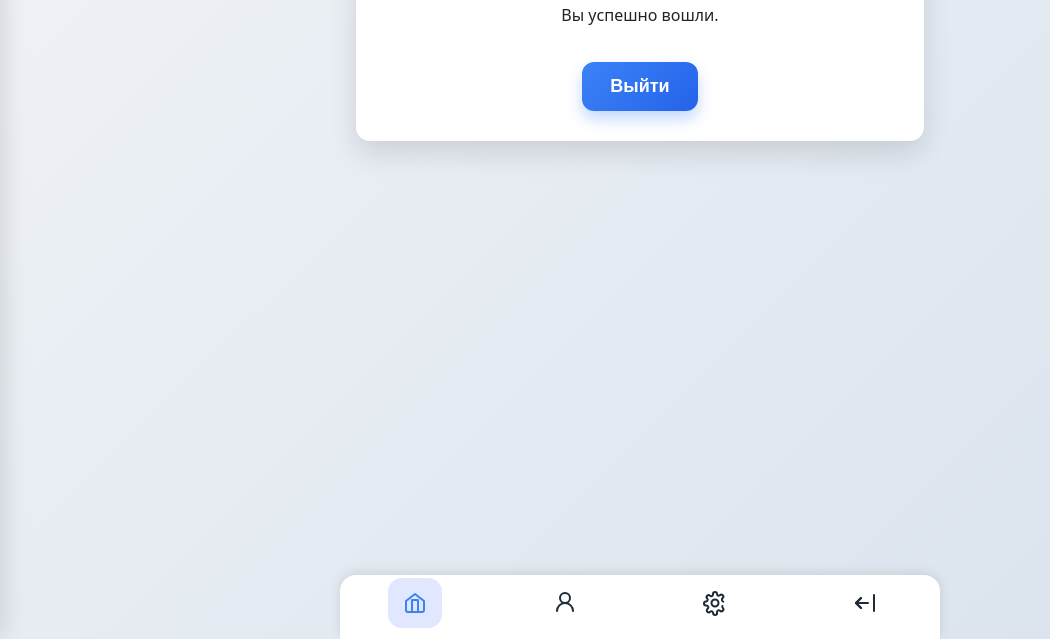
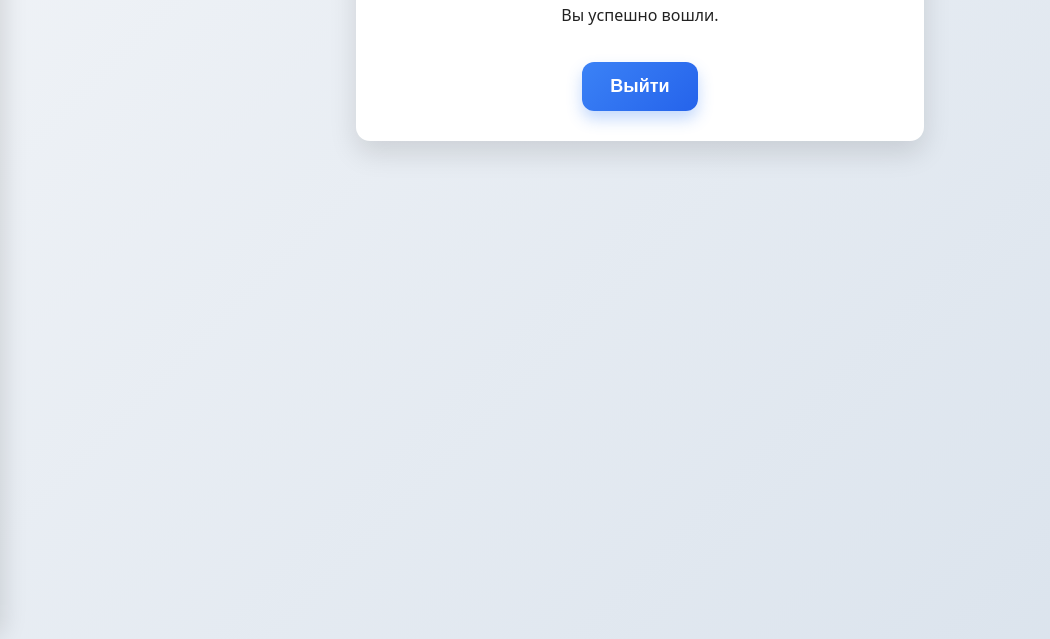
Before and after one commit to uaroundserver/my-node-project, a website: page public/home.html in a window 1280 px wide. Shown: the part 161-800 px from the top of the page, without its empty margins (0-1050 px from the left). Drawn offline with Linux system fonts and the light colour scheme.

Commit message:
Update menu.css

```diff
--- a/public/menu.css
+++ b/public/menu.css
@@ -31,7 +31,7 @@ body {
 }
 
 /* ===== ШАПКА ===== */
-#app-header{position:fixed;left:0;right:0;top:0;z-index:4000;}
+/*#app-header{position:fixed;left:0;right:0;top:0;z-index:4000;}*/
 #app-header .bar-inner{
   position: relative;
   height: var(--header-h);
@@ -124,13 +124,13 @@ body {
 #sidebar a.active{ background:#e0e7ff; color:#3b82f6; }
 
 /* ===== НИЖНЯЯ ПАНЕЛЬ ===== */
-#bottom-nav{
+/*#bottom-nav{
   position:fixed;
   left:0;
   right:0;
   bottom:0;
   z-index:4000;
-}
+}*/
 #bottom-nav .bar-inner{
   min-height: var(--bottom-h);
   padding-bottom: calc(env(safe-area-inset-bottom) + 8px); /* фикс для iOS */
@@ -184,3 +184,12 @@ body {
   line-height: 16px;
   text-align: center;
 }
+
+#app-header,
+#bottom-nav {
+  position: fixed;
+  top: 0; /* для шапки */
+  bottom: 0; /* для низа */
+  width: 100%;
+  max-width: var(--mobile-max);
+}
```
